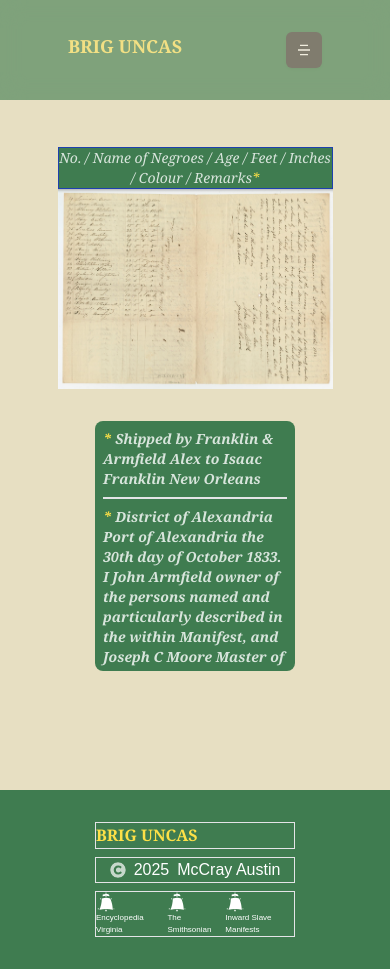
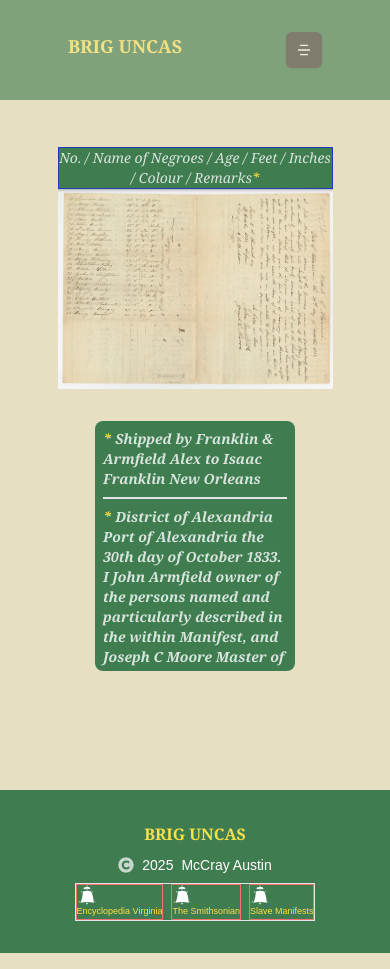
Before and after one commit to mmaustin/brig-uncas, a Next.js app in the folder uncas/: page /text-back in a window 390 px wide. Built offline with nearby package versions, Linux system fonts and the light colour scheme.

Commit message:
Altered widths of footer elements at breakpoints

```diff
--- a/uncas/components/display/Footer.tsx
+++ b/uncas/components/display/Footer.tsx
@@ -18,24 +18,24 @@ const Footer = () => {
       <div className="w-[90%] flex justify-between items-center">
         <div className="w-full flex flex-col gap-2 sm:gap-0 sm:flex-row sm:justify-between items-center">
           {/* <div className="w-full flex flex-row justify-between items-center"> */}
-          <div className="border w-[200px]">
+          <div className="w-[200px] text-center">
             <Link href={'/'} className="text-base text-yellow-300 font-extrabold font-serif uppercase text-white" >Brig Uncas</Link>
           </div>
-          <div className="w-[200px] flex flex-row justify-center items-center gap-2 border">
+          <div className="w-[200px] flex flex-row justify-center items-center gap-2">
             <FaCopyright className="rounded-lg w-4 h-4 text-white/70" />
-            <p className="text-base text-white">{year}</p>
-            <p className="text-base text-white">McCray Austin</p>
+            <p className="text-sm md:text-base text-white">{year}</p>
+            <p className="text-sm md:text-base text-white">McCray Austin</p>
           </div>
           {/* <nav className="flex flex-row justify-center items-end gap-2"> */}
-          <nav className="flex flex-row justify-center items-end gap-2 border w-[200px]">
+          <nav className="flex flex-row justify-center items-end gap-2 w-auto sm:w-[200px] md:w-auto border">
             {/* <span className="text-xs font-serif text-yellow-300 uppercase">sources:</span> */}
             {
               externalSources.map((address, i) => {
                 return (
-                  <figure key={i} >
+                  <figure key={i} className="border border-red-400">
                     <Link key={i} href={address.path} target="_blank" >
                       <GiSail className="text-xl hover:text-yellow-300" />
-                      <figcaption className="text-[8px] ">{address.source}</figcaption>
+                      <figcaption className="text-[9px] text-yellow-300">{address.source}</figcaption>
                     </Link>
                   </figure>
                   // <TooltipProvider key={i}>
--- a/uncas/constants/captiveArray.ts
+++ b/uncas/constants/captiveArray.ts
@@ -148,7 +148,7 @@ export const links = [
 export const externalSources = [
   { path: 'https://encyclopediavirginia.org/entries/franklin-and-armfield/', source: 'Encyclopedia Virginia' },
   { path: 'https://transcription.si.edu/project/27042', source: 'The Smithsonian'  },
-  { path: 'https://afrigeneas.org/slavedata/manifests.html', source: 'Inward Slave Manifests' }
+  { path: 'https://afrigeneas.org/slavedata/manifests.html', source: 'Slave Manifests' }
 ]
 
 export const backpageText = [
```
